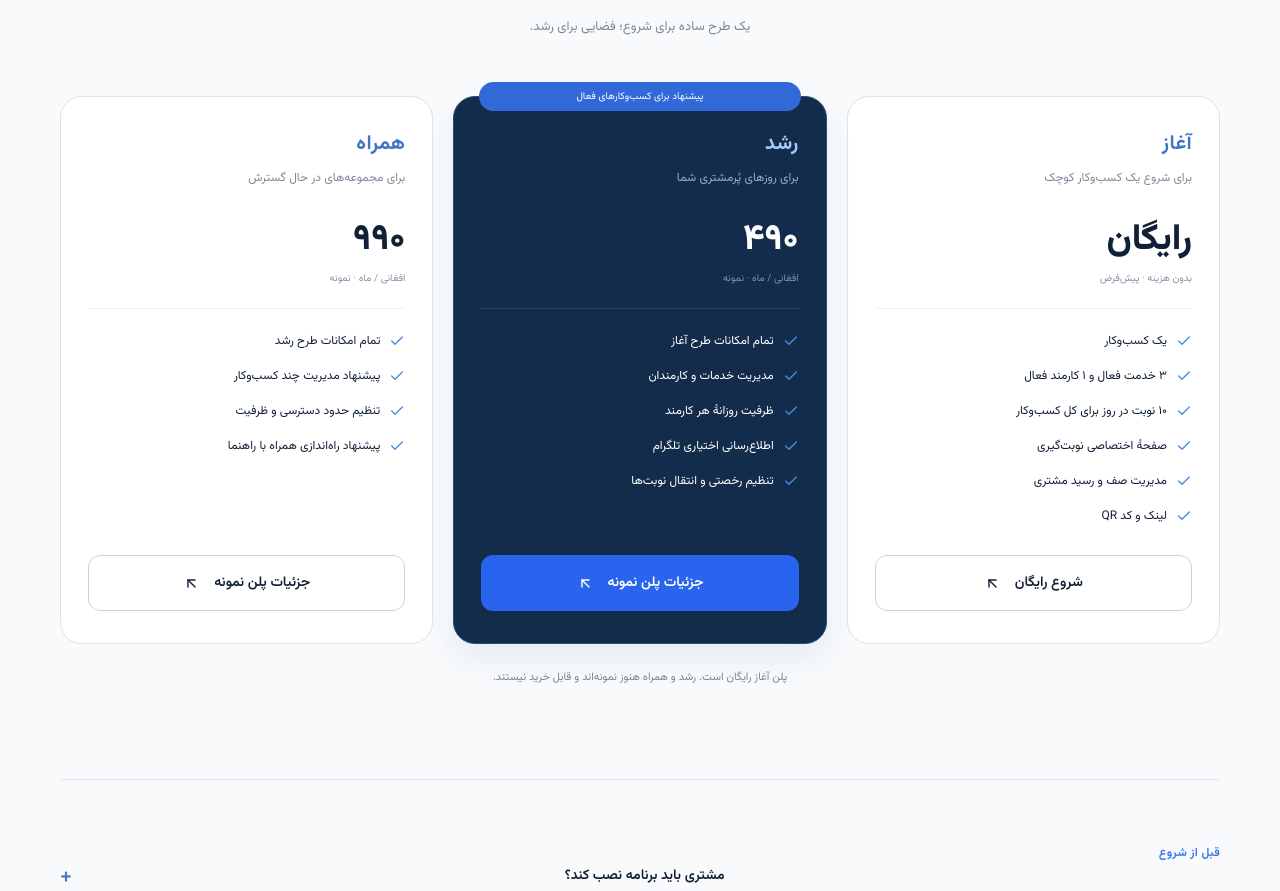
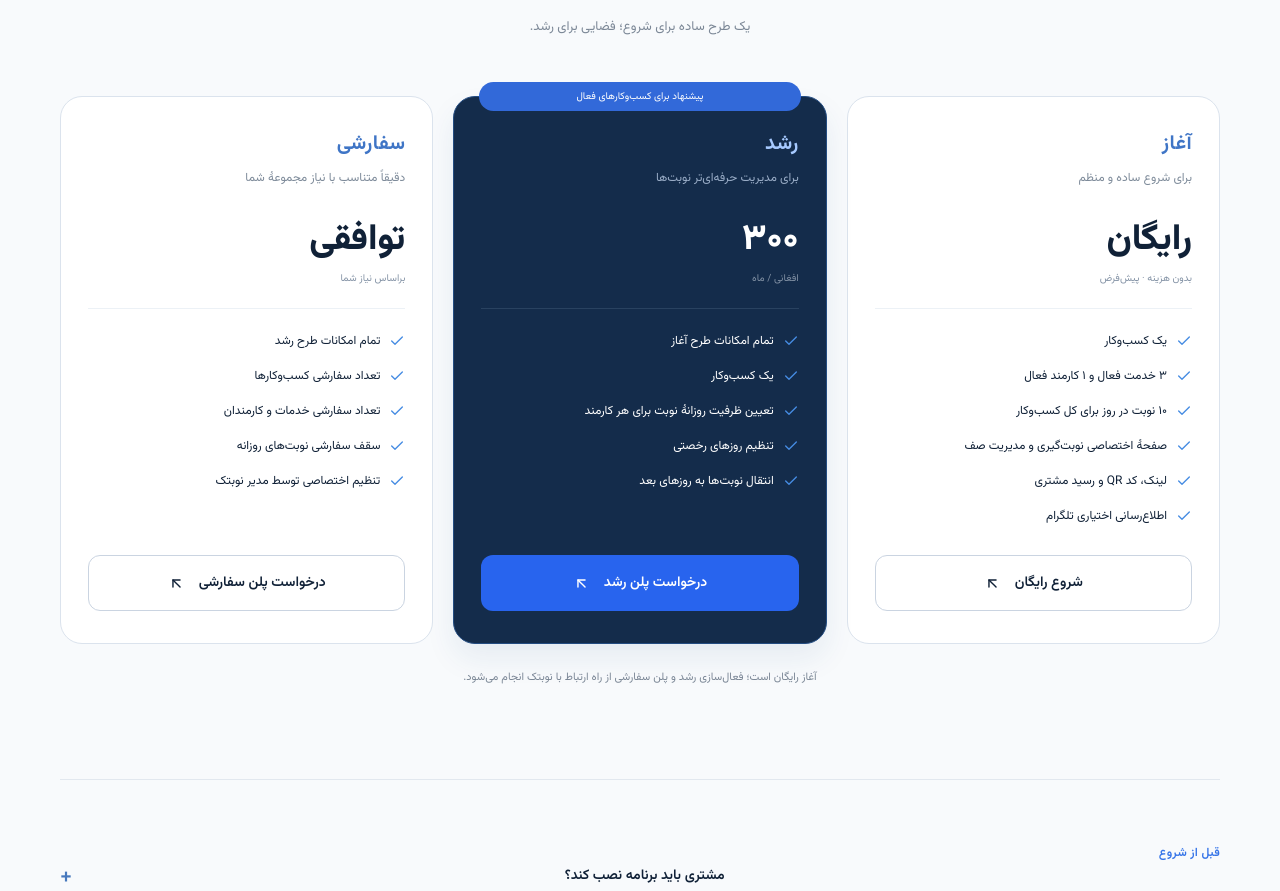
Before and after one commit to Ucmazar/nobatak, a Next.js app: page / in a window 1280 px wide. Shown: the part 2340-3231 px from the top of the page. Built offline with nearby package versions, Linux system fonts and the light colour scheme.

Commit message:
Update pricing to start growth and custom plans

```diff
--- a/app/pricing/page.tsx
+++ b/app/pricing/page.tsx
@@ -3,5 +3,5 @@ import Link from 'next/link';
 import { MarketingShell, PageIntro } from '@/components/marketing/MarketingShell';
 import { PricingCards } from '@/components/marketing/PricingCards';
 import { samplePlans } from '@/lib/marketing';
-export const metadata: Metadata = {title: 'یک پلن برای هر مرحله | نوبتک', description: 'آغاز رایگان: یک کسب‌وکار، ۳ خدمت، ۱ کارمند و ۱۰ نوبت روزانه. رشد و همراه فعلاً نمونه‌اند.'};
-export default function Page(){return <MarketingShell><main id="main-content"><PageIntro eyebrow="نوبتک، همراه وقت شما" title="یک پلن برای هر مرحله" description="آغاز رایگان: یک کسب‌وکار، ۳ خدمت، ۱ کارمند و ۱۰ نوبت روزانه. رشد و همراه فعلاً نمونه‌اند."/><section className="mk-wrap mk-section"><PricingCards/></section><div className="mk-wrap mk-prose">{samplePlans.map(plan=><section id={plan.id} key={plan.id} style={{scrollMarginTop:30}}><h2>طرح {plan.name}</h2><p>{plan.id === 'start' ? 'پلن پیش‌فرض حساب‌های جدید؛ سقف ۱۰ نوبت روزانه مربوط به کل کسب‌وکار است. نوبت‌های لغوشده از ظرفیت روز آزاد می‌شوند.' : plan.caption + '. این پلن فعلاً نمونه است و خرید یا ارتقای حساب ایجاد نمی‌کند.'}</p><Link href="/contact">نظر یا نیازتان را دربارهٔ این طرح بفرستید</Link></section>)}<div className="mk-note">پلن رایگان از پنل مدیر سیستم مدیریت می‌شود. حساب‌های قدیمی ممکن است تنظیمات متفاوتی داشته باشند؛ پلن‌های پولی هنوز فعال نیستند.</div></div></main></MarketingShell>}
+export const metadata: Metadata = {title: 'پلن‌های نوبتک | آغاز، رشد و سفارشی', description: 'آغاز رایگان، رشد با قیمت ماهانهٔ ۳۰۰ افغانی و پلن سفارشی براساس نیاز کسب‌وکار.'};
+export default function Page(){return <MarketingShell><main id="main-content"><PageIntro eyebrow="نوبتک، همراه وقت شما" title="پلنی هم‌اندازهٔ کسب‌وکار شما" description="با آغاز رایگان شروع کنید، با رشد حرفه‌ای‌تر مدیریت کنید یا یک پلن سفارشی بسازید."/><section className="mk-wrap mk-section"><PricingCards/></section><div className="mk-wrap mk-prose">{samplePlans.map(plan=><section id={plan.id} key={plan.id} style={{scrollMarginTop:30}}><h2>پلن {plan.name}</h2><p>{plan.id === 'start' ? 'پلن پیش‌فرض حساب‌های جدید؛ رایگان و مناسب شروع نوبت‌دهی آنلاین.' : plan.id === 'growth' ? 'با قیمت ماهانهٔ ۳۰۰ افغانی؛ شامل تمام امکانات آغاز، ظرفیت روزانهٔ هر کارمند و مدیریت رخصتی و انتقال نوبت‌ها.' : 'امکانات و سقف‌ها براساس نیاز مجموعه تعیین می‌شود و قیمت آن توافقی است.'}</p><Link href={plan.id === 'start' ? '/register' : '/contact'}>{plan.id === 'start' ? 'ساخت حساب رایگان' : 'برای فعال‌سازی این پلن تماس بگیرید'}</Link></section>)}</div></main></MarketingShell>}
--- a/components/marketing/PricingCards.tsx
+++ b/components/marketing/PricingCards.tsx
@@ -1,4 +1,4 @@
 import { NavigationLink as Link } from '@/components/ui/NavigationLink';
 import { Check, ArrowUpLeft } from 'lucide-react';
 import { samplePlans } from '@/lib/marketing';
-export function PricingCards(){return <><div className="mk-plans">{samplePlans.map(plan=><article key={plan.id} className={'mk-plan '+(plan.featured?'mk-plan-featured':'')}>{plan.featured&&<span className="mk-plan-label">پیشنهاد برای کسب‌وکارهای فعال</span>}<p className="mk-eyebrow">{plan.name}</p><h3>{plan.caption}</h3><div className="mk-price">{plan.price}<span>{plan.id==='start'?'بدون هزینه · پیش‌فرض':'افغانی / ماه · نمونه'}</span></div><ul>{plan.features.map(item=><li key={item}><Check size={16}/>{item}</li>)}</ul><Link href={plan.id === 'start' ? '/register' : '/pricing#'+plan.id} className={'mk-btn '+(plan.featured?'':'mk-btn-outline')}>{plan.id === 'start' ? 'شروع رایگان' : 'جزئیات پلن نمونه'} <ArrowUpLeft size={17}/></Link></article>)}</div><p className="mk-plan-disclaimer">پلن آغاز رایگان است. رشد و همراه هنوز نمونه‌اند و قابل خرید نیستند.</p></>;}
+export function PricingCards(){return <><div className="mk-plans">{samplePlans.map(plan=><article key={plan.id} className={'mk-plan '+(plan.featured?'mk-plan-featured':'')}>{plan.featured&&<span className="mk-plan-label">پیشنهاد برای کسب‌وکارهای فعال</span>}<p className="mk-eyebrow">{plan.name}</p><h3>{plan.caption}</h3><div className="mk-price">{plan.price}<span>{plan.id==='start'?'بدون هزینه · پیش‌فرض':plan.id==='growth'?'افغانی / ماه':'براساس نیاز شما'}</span></div><ul>{plan.features.map(item=><li key={item}><Check size={16}/>{item}</li>)}</ul><Link href={plan.id === 'start' ? '/register' : '/contact'} className={'mk-btn '+(plan.featured?'':'mk-btn-outline')}>{plan.id === 'start' ? 'شروع رایگان' : plan.id === 'growth' ? 'درخواست پلن رشد' : 'درخواست پلن سفارشی'} <ArrowUpLeft size={17}/></Link></article>)}</div><p className="mk-plan-disclaimer">آغاز رایگان است؛ فعال‌سازی رشد و پلن سفارشی از راه ارتباط با نوبتک انجام می‌شود.</p></>;}
--- a/lib/marketing.ts
+++ b/lib/marketing.ts
@@ -1,13 +1,13 @@
 export const samplePlans = [
-  { id: 'start', name: 'آغاز', caption: 'برای شروع یک کسب‌وکار کوچک', price: 'رایگان', featured: false, features: ['یک کسب‌وکار', '۳ خدمت فعال و ۱ کارمند فعال', '۱۰ نوبت در روز برای کل کسب‌وکار', 'صفحهٔ اختصاصی نوبت‌گیری', 'مدیریت صف و رسید مشتری', 'لینک و کد QR'] },
-  { id: 'growth', name: 'رشد', caption: 'برای روزهای پُرمشتری شما', price: '۴۹۰', featured: true, features: ['تمام امکانات طرح آغاز', 'مدیریت خدمات و کارمندان', 'ظرفیت روزانهٔ هر کارمند', 'اطلاع‌رسانی اختیاری تلگرام', 'تنظیم رخصتی و انتقال نوبت‌ها'] },
-  { id: 'team', name: 'همراه', caption: 'برای مجموعه‌های در حال گسترش', price: '۹۹۰', featured: false, features: ['تمام امکانات طرح رشد', 'پیشنهاد مدیریت چند کسب‌وکار', 'تنظیم حدود دسترسی و ظرفیت', 'پیشنهاد راه‌اندازی همراه با راهنما'] },
+  { id: 'start', name: 'آغاز', caption: 'برای شروع ساده و منظم', price: 'رایگان', featured: false, features: ['یک کسب‌وکار', '۳ خدمت فعال و ۱ کارمند فعال', '۱۰ نوبت در روز برای کل کسب‌وکار', 'صفحهٔ اختصاصی نوبت‌گیری و مدیریت صف', 'لینک، کد QR و رسید مشتری', 'اطلاع‌رسانی اختیاری تلگرام'] },
+  { id: 'growth', name: 'رشد', caption: 'برای مدیریت حرفه‌ای‌تر نوبت‌ها', price: '۳۰۰', featured: true, features: ['تمام امکانات طرح آغاز', 'یک کسب‌وکار', 'تعیین ظرفیت روزانهٔ نوبت برای هر کارمند', 'تنظیم روزهای رخصتی', 'انتقال نوبت‌ها به روزهای بعد'] },
+  { id: 'custom', name: 'سفارشی', caption: 'دقیقاً متناسب با نیاز مجموعهٔ شما', price: 'توافقی', featured: false, features: ['تمام امکانات طرح رشد', 'تعداد سفارشی کسب‌وکارها', 'تعداد سفارشی خدمات و کارمندان', 'سقف سفارشی نوبت‌های روزانه', 'تنظیم اختصاصی توسط مدیر نوبتک'] },
 ] as const;
 export const faqs = [
  ['مشتری باید برنامه نصب کند؟', 'خیر. مشتری لینک اختصاصی کسب‌وکار یا کد QR را باز می‌کند و در مرورگر روز، خدمت و کارمند را انتخاب می‌کند.'],
  ['اگر یک روز رخصتی باشد چه می‌شود؟', 'صاحب کسب‌وکار می‌تواند پذیرش روز انتخاب‌شده را با دلیل ببندد. مشتری همچنان روزهای دیگر را می‌بیند. انتقال نوبت‌های موجود به تنظیمات و فعال‌بودن قابلیت انتقال در آن کسب‌وکار بستگی دارد.'],
  ['آیا اتصال به تلگرام اجباری است؟', 'خیر. دریافت نوبت به تلگرام نیاز ندارد. مشتری در صورت تمایل می‌تواند رسیدش را برای دریافت پیام‌ها به ربات متصل کند.'],
  ['زمان انتظار دقیق است؟', 'زمان انتظار یک برآورد براساس صف و مدت خدمت است؛ زمان واقعی ممکن است با شرایط کسب‌وکار تغییر کند.'],
- ['این پلن‌ها قابل خرید هستند؟', 'پلن آغاز رایگان و پیش‌فرض حساب‌های جدید است: یک کسب‌وکار، ۳ خدمت فعال، ۱ کارمند فعال و ۱۰ نوبت روزانه. رشد و همراه فعلاً نمونه‌اند و امکان خرید ندارند.'],
+ ['پلن‌ها چگونه فعال می‌شوند؟', 'پلن آغاز برای حساب‌های جدید رایگان است. برای فعال‌سازی رشد با قیمت ماهانهٔ ۳۰۰ افغانی یا دریافت پلن سفارشی با ما تماس بگیرید.'],
  ['رسیدم را از دست داده‌ام؛ چه کنم؟', 'ابتدا با همان مرورگر و دستگاه قبلی وارد لینک کسب‌وکار شوید. اگر رسید ذخیره نشده یا اطلاعات مرورگر پاک شده است، با همان کسب‌وکار تماس بگیرید.'],
 ] as const;
```
